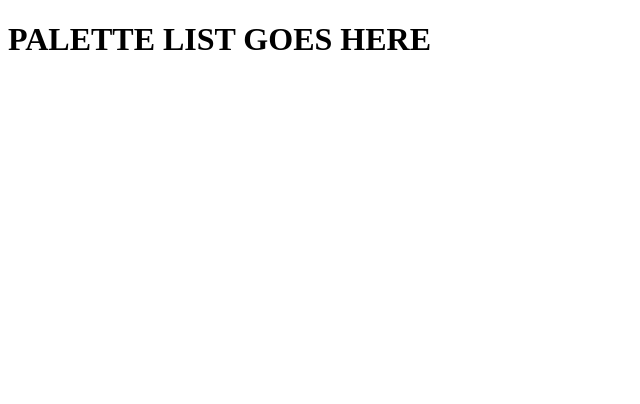
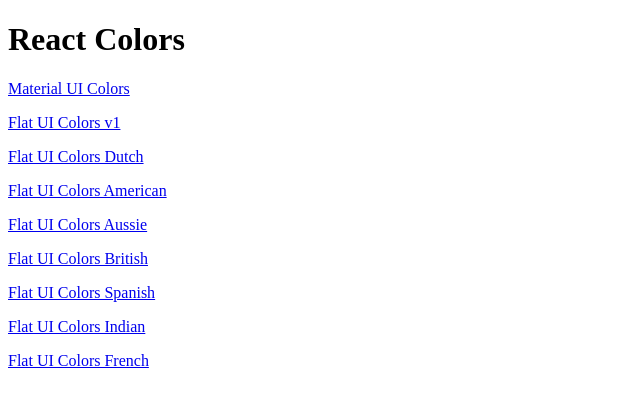
Before and after one commit to chihirot0109/react-massive-color-picker, a React (Create React App) app: page / in a window 1280 px wide. Shown: the top 404 px of the page, without its empty margins (0-640 px from the left). Built offline with nearby package versions, Linux system fonts and the light colour scheme.

Commit message:
created root page to list up links to each palette page

```diff
--- a/src/App.js
+++ b/src/App.js
@@ -2,6 +2,7 @@ import React, {Component} from 'react';
 import { Route, Switch } from 'react-router-dom'
 import Palette from './component/Palette'
 import seedColors from './component/seedColors'
+import PaletteList from './component/PaletteList'
 import { getNewPalette } from './component/colorHelper'
 
 class App extends Component {
@@ -13,7 +14,7 @@ class App extends Component {
   render() {
     return(
       <Switch>
-        <Route exact path="/" render={() => <h1>PALETTE LIST GOES HERE</h1> }/>
+        <Route exact path="/" render={() => <PaletteList palettes={seedColors} /> }/>
         <Route
           exact
           path="/palette/:id"
--- a/src/component/NavBar.js
+++ b/src/component/NavBar.js
@@ -1,4 +1,5 @@
 import React, {Component} from 'react';
+import { Link } from 'react-router-dom';
 import MenuItem from '@material-ui/core/MenuItem';
 import Select from '@material-ui/core/Select';
 import Snackbar from '@material-ui/core/Snackbar';
@@ -31,7 +32,7 @@ class NavBar extends Component {
       <header className="NavBar">
         <div className="slider-container">
           <div className="logo">
-            <a href="#">React Color Picker</a>
+            <Link to="/">React Color Picker</Link>
           </div>
           <span>Level: {this.props.level}</span>
           <div className="slider">
--- /dev/null
+++ b/src/component/PaletteList.js
@@ -0,0 +1,20 @@
+import React, { Component } from 'react'
+import { Link } from 'react-router-dom'
+
+class PaletteList extends Component {
+    render() {
+        const { palettes } = this.props;
+        return(
+            <div>
+                <h1>React Colors</h1>
+                {palettes.map(palette => (
+                <p>
+                    <Link to={`/palette/${palette.id}`}>{palette.paletteName}</Link>
+                </p>
+                ))}
+            </div>
+        );
+    }
+}
+
+export default PaletteList;
```
